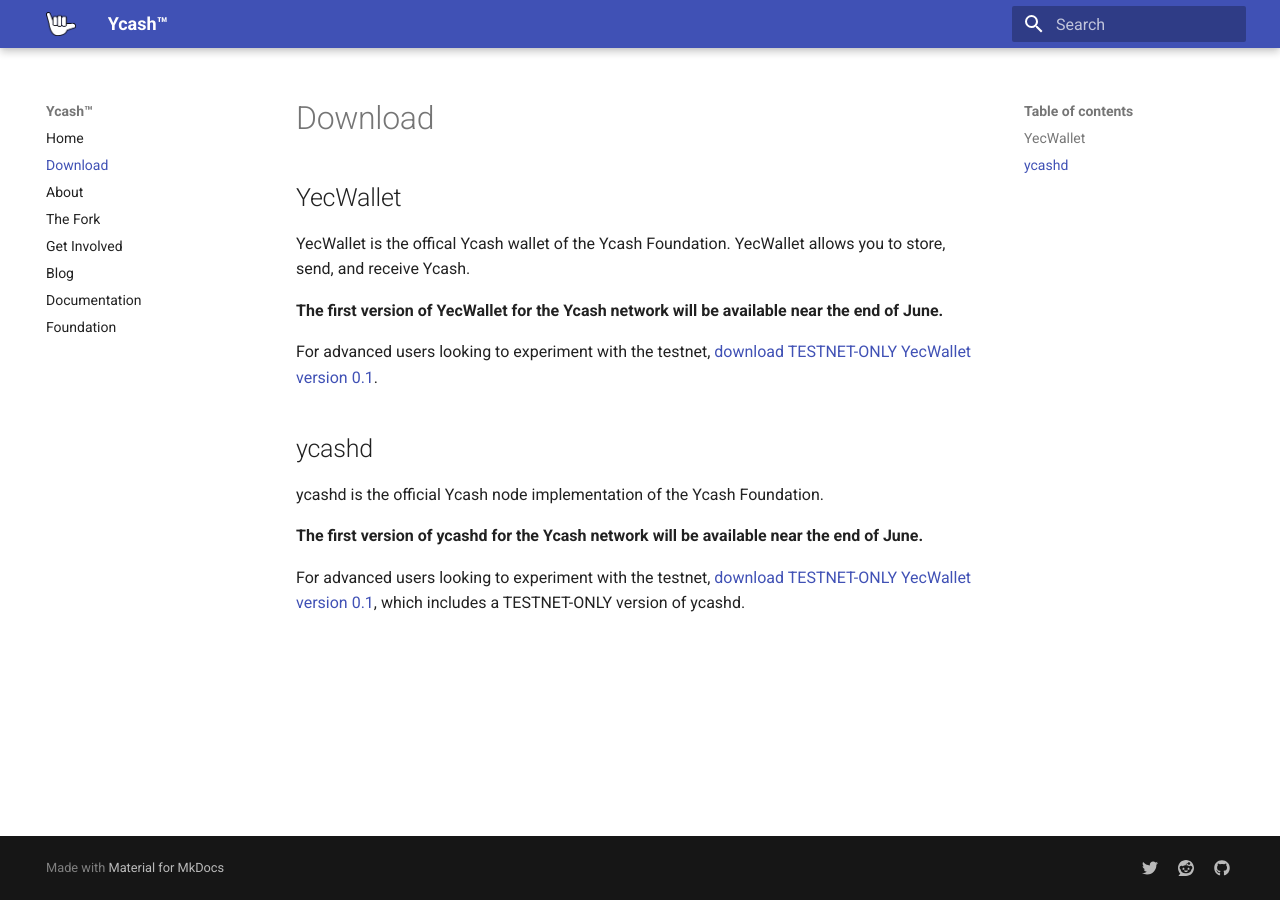
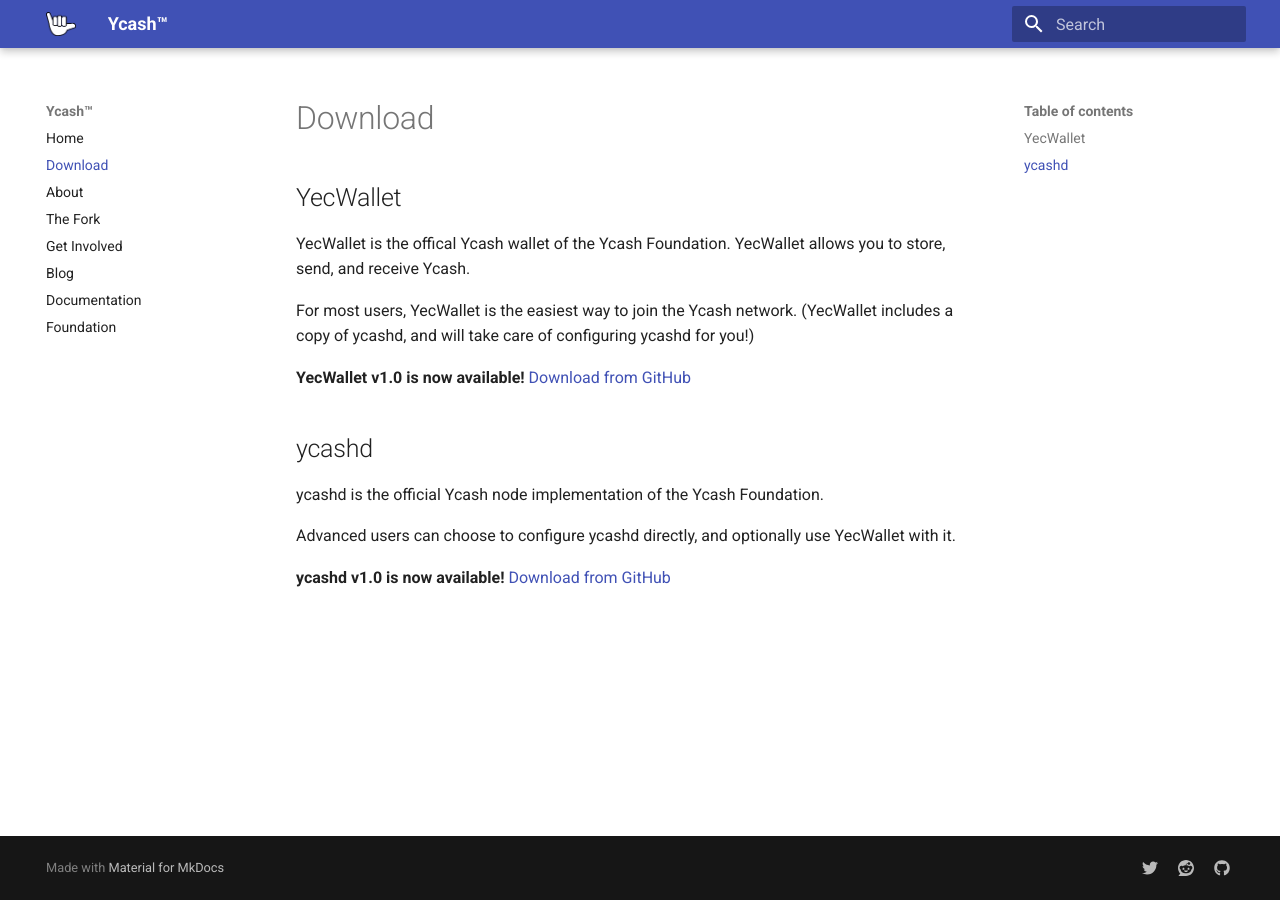
Before and after one commit to ycashfoundation/ycash-website, an MkDocs documentation site: the page built from docs/download.md, in a window 1280 px wide. Built offline with MkDocs 1.6.1 and Material for MkDocs 9.7.7, drawn with Linux system fonts in a browser that asks for light colours.

Commit message:
Update downloads page to announced YecWallet v1.0 and ycashd v1.0.

```diff
--- a/docs/download.md
+++ b/docs/download.md
@@ -4,14 +4,14 @@
 
 YecWallet is the offical Ycash wallet of the Ycash Foundation. YecWallet allows you to store, send, and receive Ycash.
 
-**The first version of YecWallet for the Ycash network will be available near the end of June.**
+For most users, YecWallet is the easiest way to join the Ycash network. (YecWallet includes a copy of ycashd, and will take care of configuring ycashd for you!)
 
-For advanced users looking to experiment with the testnet, [download TESTNET-ONLY YecWallet version 0.1](https://github.com/ycashfoundation/ycash/releases/tag/0.1).
+**YecWallet v1.0 is now available!** [Download from GitHub](https://github.com/ycashfoundation/ycash/releases/tag/1.0)
 
 ## ycashd
 
 ycashd is the official Ycash node implementation of the Ycash Foundation.
 
-**The first version of ycashd for the Ycash network will be available near the end of June.**
+Advanced users can choose to configure ycashd directly, and optionally use YecWallet with it.
 
-For advanced users looking to experiment with the testnet, [download TESTNET-ONLY YecWallet version 0.1](https://github.com/ycashfoundation/ycash/releases/tag/0.1), which includes a TESTNET-ONLY version of ycashd.
+**ycashd v1.0 is now available!** [Download from GitHub](https://github.com/ycashfoundation/ycash/releases/tag/1.0)
```
